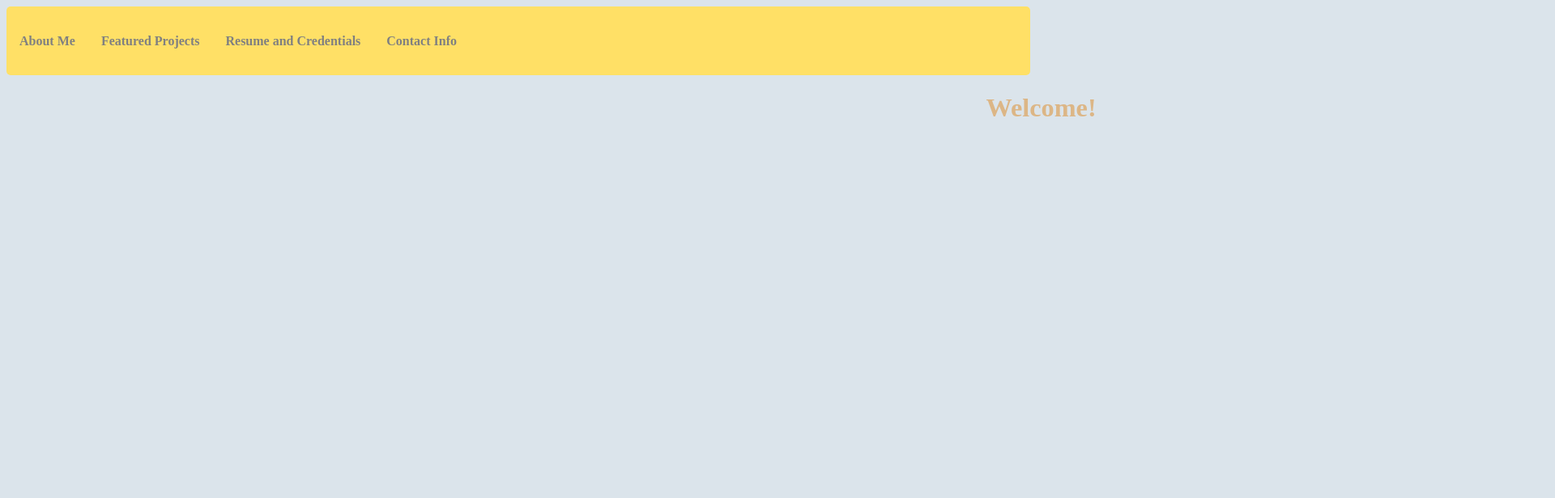
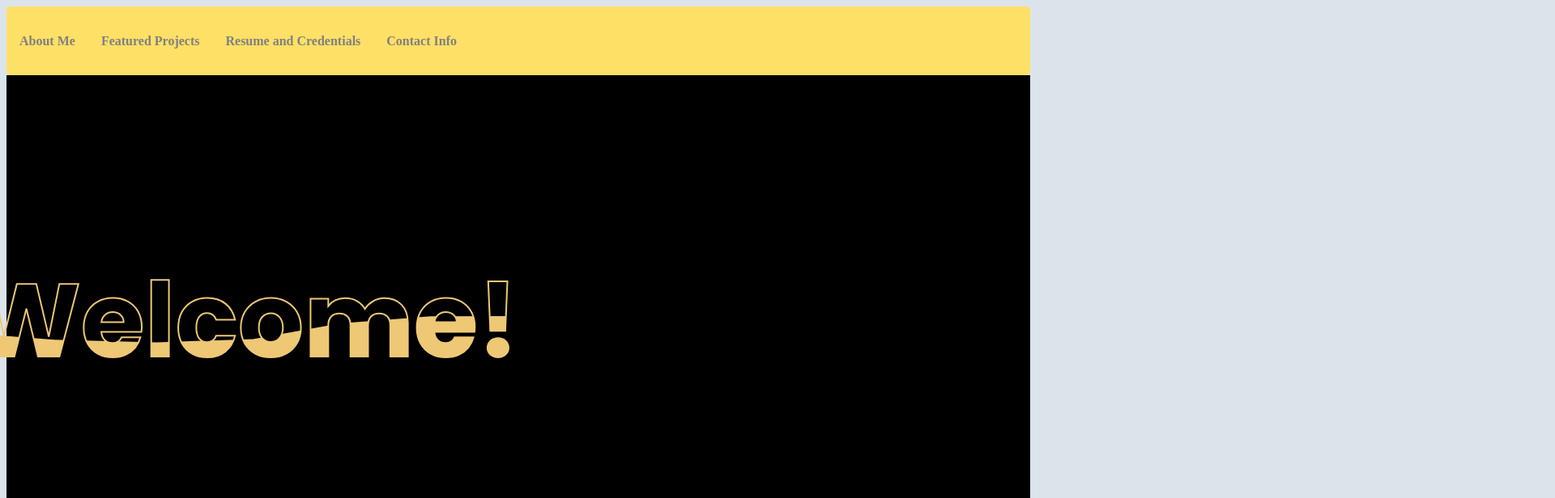
Before and after one commit to bquach1/website, a React (Create React App) app: page /#/ in a window 1280 px wide. Shown: the top 616 px of the page at 81% size, 1920 px wide, since content can reach past the window. Built offline with nearby package versions, Linux system fonts and the light colour scheme.

Commit message:
Animate welcome/index screen

```diff
--- a/src/App.css
+++ b/src/App.css
@@ -1,3 +1,5 @@
+@import url("https://fonts.googleapis.com/css?family=Poppins:100,200,300,400,500,600,700,800,900");
+
 html {
   background-color:#dbe4eb;
 }
@@ -34,33 +36,61 @@
   text-align:center;
 }
 
-.slidein {
-  animation-duration: 4s;
-  animation-name: slidein;
-  animation-iteration-count: infinite;
-  animation-delay: 2s;
+.content {
+  background-color:black;
+  /* position: relative; */
+  text-align:center;
+  align-items: center;
+  display: flex;
+  min-height:100vh;
+  justify-content: center;
+  font-family: "Poppins", sans-serif;
 }
 
-@keyframes slidein {
-  from {
-    margin-left: 150%;
-    width: 300%;
-  }
+.content h1 {
+  color: #fff;
+  font-size: 8em;
+  position: absolute;
+  transform: translate(-50%, -50%);
+}
 
-  25% {
-    font-size: 300%;
-    margin-left: 50%;
-    width: 150%;
+.content h1:nth-child(1) {
+  color: transparent;
+  -webkit-text-stroke: 2px #eec875;
+}
+
+.content h1:nth-child(2) {
+  color: #eec875;
+  animation: animate 4s ease-in-out infinite;
+}
+
+@keyframes animate {
+  0%,
+  100% {
+    clip-path: polygon(
+      0% 45%,
+      16% 44%,
+      33% 50%,
+      54% 60%,
+      70% 61%,
+      84% 59%,
+      100% 52%,
+      100% 100%,
+      0% 100%
+    );
   }
 
   50% {
-    margin-left: 0%;
-    width: 300%;
-  }
-
-  to {
-    color:burlywood;
-    margin-left: 100%;
-    width: 300%;
+    clip-path: polygon(
+      0% 60%,
+      15% 65%,
+      34% 66%,
+      51% 62%,
+      67% 50%,
+      84% 45%,
+      100% 46%,
+      100% 100%,
+      0% 100%
+    );
   }
 }
--- a/src/pages/index.js
+++ b/src/pages/index.js
@@ -2,8 +2,9 @@
 
 const Home = () => {
   return (
-    <div>
-      <h1 class="slidein">Welcome!</h1>
+    <div class="content">
+      <h1>Welcome!</h1>
+      <h1>Welcome!</h1>
     </div>
   );
 };
```
